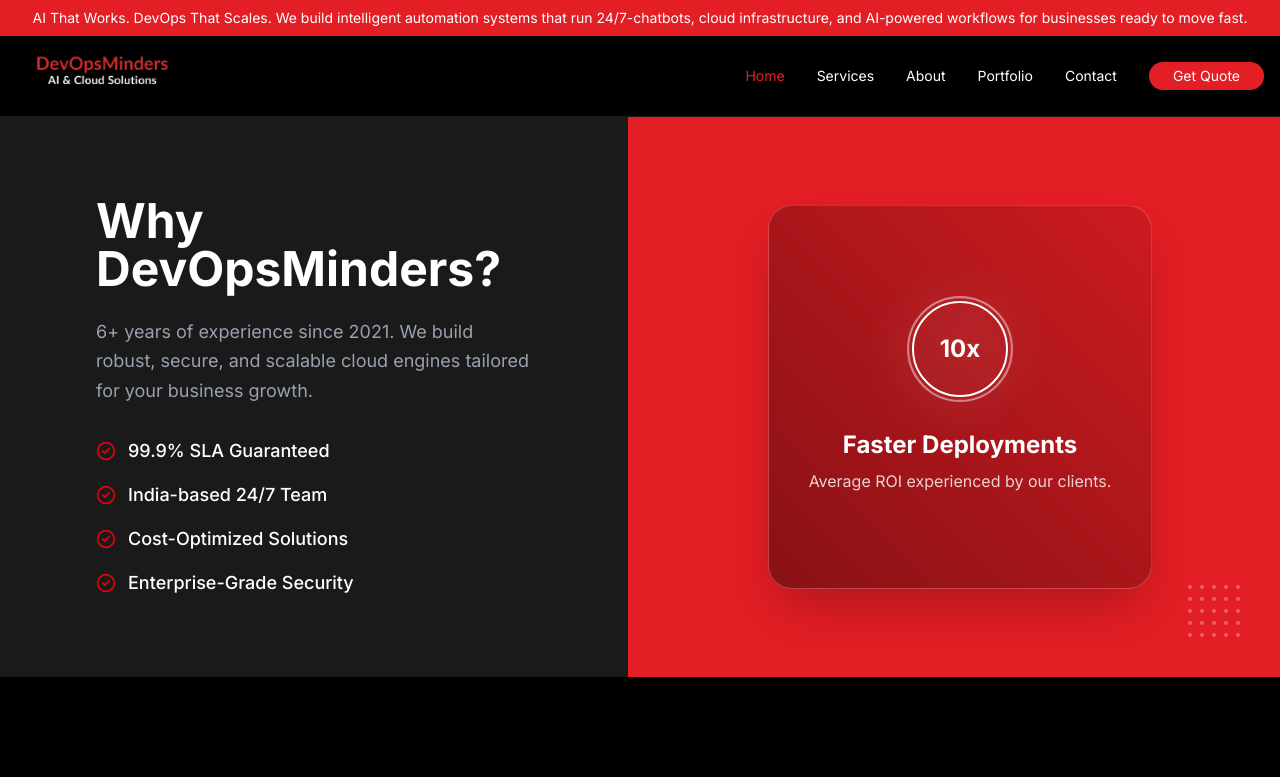
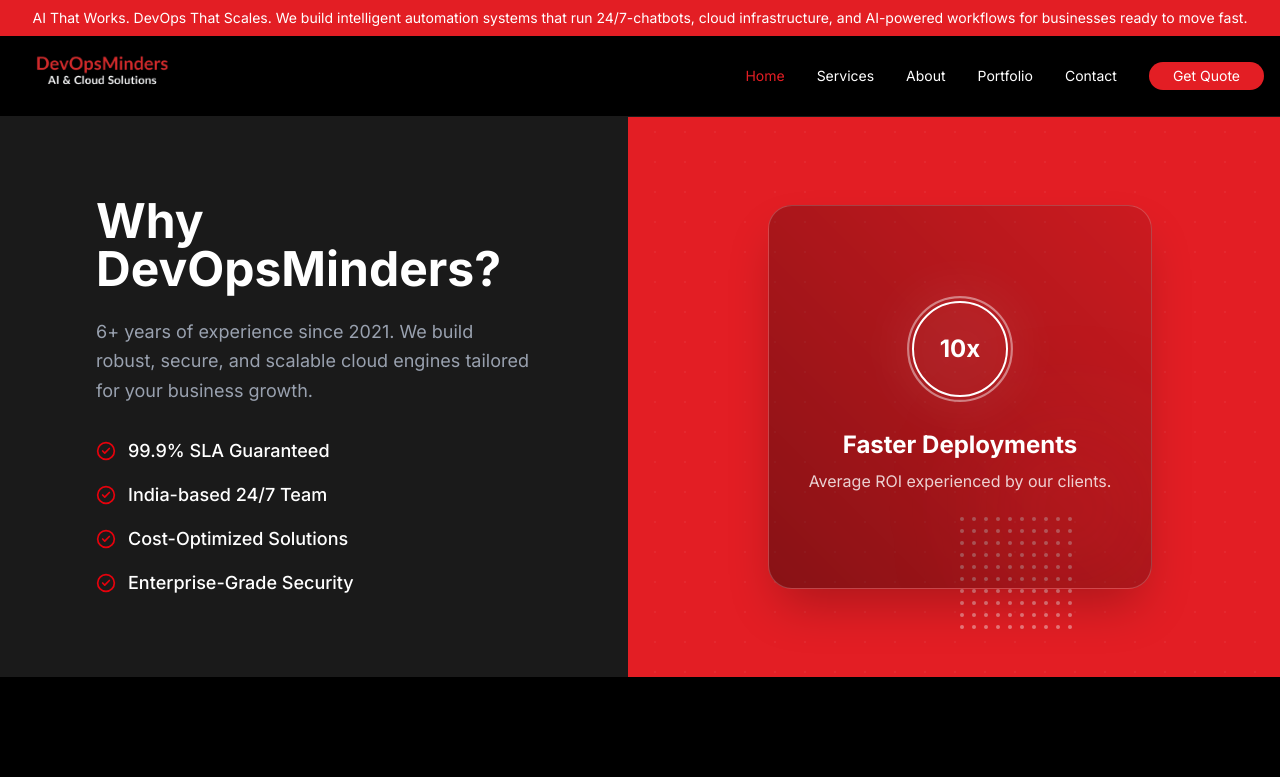
Before and after one commit to pneha2296/devops-minders, a React (Vite) app: page / in a window 1280 px wide. Shown: the top 777 px of the page. Built offline with nearby package versions, Linux system fonts and the light colour scheme.

Commit message:
Home page

```diff
--- a/src/components/home/WhyUsSection.tsx
+++ b/src/components/home/WhyUsSection.tsx
@@ -34,22 +34,43 @@
                 </div>
 
                 {/* Right Content - Interactive Red Section */}
+                {/* Right Content - Interactive Red Section */}
                 <div className="bg-primary py-20 px-8 md:px-16 lg:px-24 flex items-center justify-center relative overflow-hidden group">
-                    {/* Subtle Dotted Pattern Overlay */}
-                    <div className="absolute bottom-10 right-10 opacity-30 grid grid-cols-5 gap-2">
-                        {[...Array(25)].map((_, i) => (
+
+                    {/* 1. Very light white dots across whole primary */}
+                    <div
+                        className="absolute inset-0 opacity-[0.05] pointer-events-none"
+                        style={{
+                            backgroundImage: 'radial-gradient(white 1px, transparent 1px)',
+                            backgroundSize: '30px 30px',
+                        }}
+                    />
+
+                    {/* 2. 25 dots in right down corner */}
+                    <div className="absolute bottom-12 right-52 grid grid-cols-10 gap-2 opacity-40">
+                        {[...Array(100)].map((_, i) => (
                             <div key={i} className="w-1 h-1 bg-white rounded-full"></div>
                         ))}
                     </div>
 
                     {/* Glassmorphism Card */}
                     <motion.div
-                        whileHover="hover"
-                        className="relative w-full max-w-sm aspect-square bg-gradient-to-tr from-black/40 to-black/10 border border-white/20 rounded-3xl flex flex-col items-center justify-center text-center p-8 cursor-pointer overflow-hidden group shadow-2xl"
+                        style={{ perspective: 1000 }}
+                        whileHover={{
+                            scale: 1.05,
+                            // 2. The "Cross-Flip" Logic:
+                            // rotateX: tilts backward from top
+                            // rotateY: tilts back from right
+                            rotateX: -10, // Tilts the card back slightly
+                            rotateY: -10, // Tilts the card back from the right
+                            // Add subtle shadow offset for depth
+                            // boxShadow: "-15px 15px 40px rgba(0,0,0,0.5)"
+                        }}
+                        transition={{ type: "spring", stiffness: 300, damping: 20 }}
+                        className="relative w-full max-w-sm aspect-square bg-gradient-to-tr from-black/40 to-black/10 border border-white/20 rounded-3xl flex flex-col items-center justify-center text-center p-8 cursor-pointer overflow-hidden group shadow-2xl z-10"
                     >
                         {/* 10x Circle with Infinite Fade-out Effect */}
                         <div className="relative mb-8">
-                            {/* The Inner 10x Circle */}
                             <div className="w-24 h-24 rounded-full border-2 border-white flex items-center justify-center text-2xl font-bold relative z-10">
                                 10x
                             </div>
@@ -60,11 +81,10 @@
                                 transition={{ duration: 1, repeat: Infinity, ease: "easeOut" }}
                                 className="absolute inset-0 rounded-full border-2 border-white/50"
                             />
-                            {/* Secondary background pulse for depth */}
                             <div className="absolute -inset-4 bg-white/5 rounded-full blur-xl"></div>
                         </div>
 
-                        {/* Faster Deployments Text with Hover Slide-in Effect */}
+                        {/* Faster Deployments Text */}
                         <div className="space-y-2 overflow-hidden">
                             <h3 className="text-2xl text-white font-bold mb-2">Faster Deployments</h3>
                             <p className="text-white/80">
@@ -72,8 +92,8 @@
                             </p>
                         </div>
 
-                        {/* Decorative Background Glow */}
-                        <div className="absolute top-1/2 left-1/4 -translate-x-1/2 -translate-y-1/2 w-64 h-64 bg-red-500/20 rounded-full blur-3xl -z-10"></div>
+                        {/* Decorative Background Glow (Moved to right down corner of card) */}
+                        <div className="absolute bottom-4 right-4 w-32 h-32 bg-red-500/20 rounded-full blur-3xl -z-10"></div>
                     </motion.div>
                 </div>
 
```
